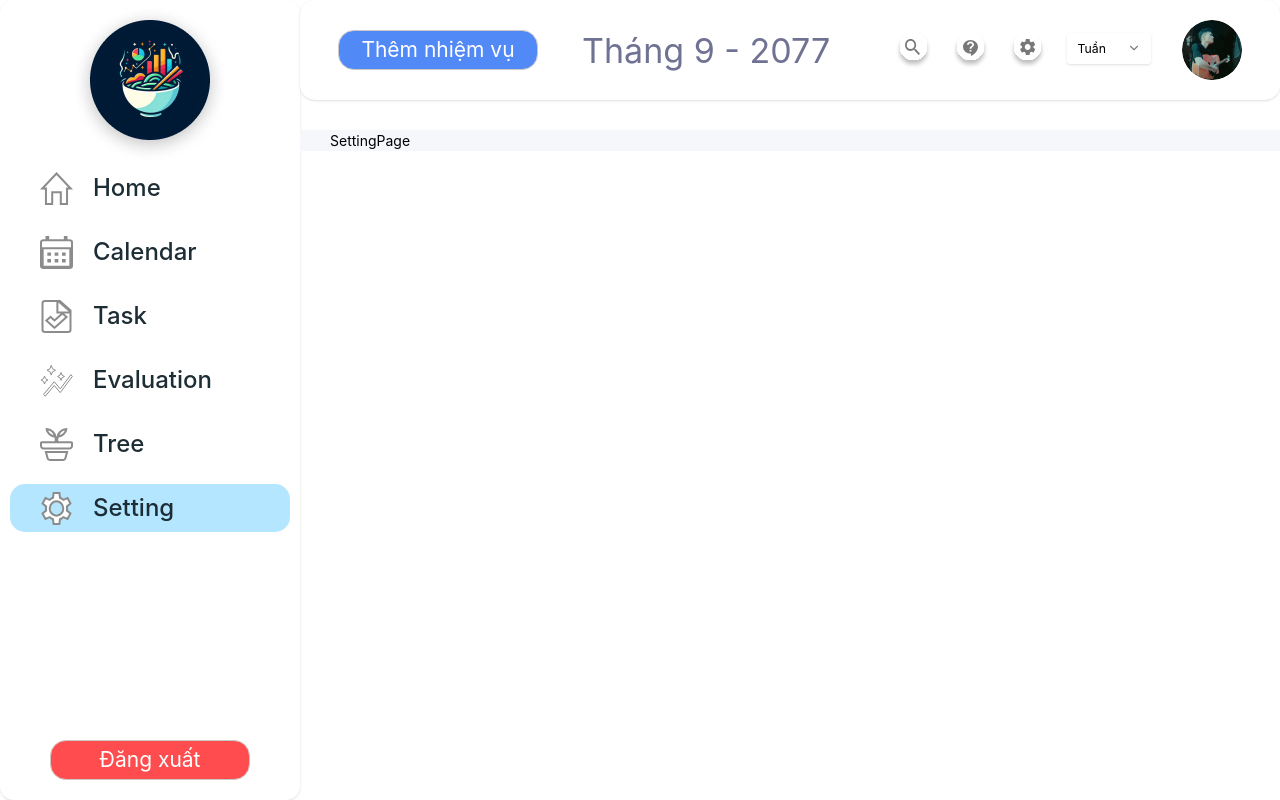
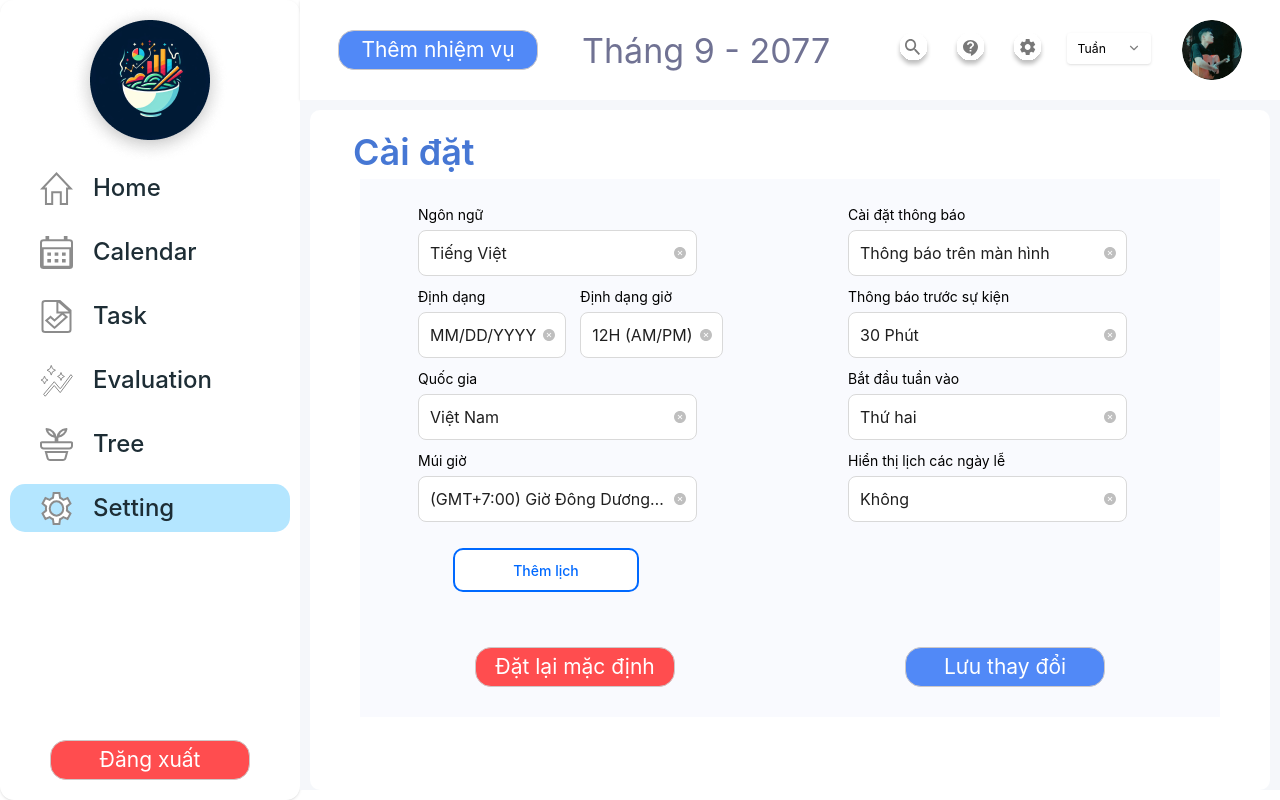
Before and after one commit to diata0210/UX-UI, a React (Vite) app: page /setting in a window 1280 px wide. Built offline with nearby package versions, Linux system fonts and the light colour scheme.

Commit message:
ui: setting

```diff
--- a/package.json
+++ b/package.json
@@ -38,6 +38,7 @@
     "@typescript-eslint/eslint-plugin": "^7.2.0",
     "@typescript-eslint/parser": "^7.2.0",
     "@vitejs/plugin-react": "^4.2.1",
+    "antd": "^5.17.0",
     "autoprefixer": "^10.4.19",
     "eslint": "^8.57.0",
     "eslint-plugin-react-hooks": "^4.6.0",
--- /dev/null
+++ b/src/assets/icons/return.tsx
@@ -0,0 +1,21 @@
+
+type Props = {}
+
+export default function ReturnIcon({ }: Props) {
+    return (
+        <svg
+            width={31}
+            height={31}
+            viewBox="0 0 31 31"
+            fill="none"
+            xmlns="http://www.w3.org/2000/svg"
+            className="flex-grow-0 flex-shrink-0"
+            preserveAspectRatio="none"
+        >
+            <path
+                d="M29.8123 13.8989H5.85276L20.1933 1.08989C20.4226 0.883427 20.2834 0.5 19.9803 0.5H16.3563C16.1966 0.5 16.0451 0.558989 15.9263 0.664326L0.451523 14.4803C0.309791 14.6067 0.196123 14.763 0.11822 14.9386C0.0403176 15.1142 0 15.3049 0 15.4979C0 15.6909 0.0403176 15.8816 0.11822 16.0572C0.196123 16.2328 0.309791 16.389 0.451523 16.5154L16.0164 30.4157C16.0779 30.4705 16.1516 30.5 16.2294 30.5H19.9763C20.2793 30.5 20.4185 30.1124 20.1892 29.9101L5.85276 17.1011H29.8123C29.9925 17.1011 30.1399 16.9494 30.1399 16.764V14.236C30.1399 14.0506 29.9925 13.8989 29.8123 13.8989Z"
+                fill="#4677D4"
+            />
+        </svg>
+    )
+}
--- a/src/components/layout/header/header.tsx
+++ b/src/components/layout/header/header.tsx
@@ -3,12 +3,12 @@ import SearchIcon from "@/assets/icons/search"
 import SettingIcon from "@/assets/icons/setting"
 import { Button } from "../../ui/button"
 import FilterTypeCalendar from "./filter-type-calendar"
-
+import { Link } from "react-router-dom"
 type Props = {}
 
 export default function Header({}: Props) {
   return (
-    <div className="h-[100px] w-full rounded-[15px] bg-white px-[38px] py-[19px] flex justify-between items-center shadow ">
+    <div className="h-[100px] w-full  bg-white px-[38px] py-[19px] flex justify-between items-center shadow ">
       <div className="flex gap-[44px] items-center">
         <Button variant="submit" className="">Thêm nhiệm vụ</Button>
         <div className="2xl:text-[40px] xl:text-[34px] text-[30px] text-[#707293]">
@@ -19,7 +19,7 @@ export default function Header({}: Props) {
         <div className="flex gap-[22px] justify-center">
           <SearchIcon />
           <ContactIcon/>
-          <SettingIcon/>
+          <Link to={'/setting'}><SettingIcon/></Link>
           <FilterTypeCalendar value="2"/>
         </div>
         <div className="">
--- a/src/components/layout/main-layout/index.tsx
+++ b/src/components/layout/main-layout/index.tsx
@@ -12,7 +12,7 @@ const MainLayout: React.FC<MainLayoutProps> = (props) => {
       <Sidebar/>
       <div className="flex flex-1 flex-col">
         <Header />
-        <div className="px-[30px] mt-[30px] bg-[#F5F7FA] w-full">
+        <div className="px-[10px]  bg-[#F5F7FA] w-full">
             <props.component />
         </div>
       </div>
--- /dev/null
+++ b/src/components/ui/cascaderInput.tsx
@@ -0,0 +1,44 @@
+import { Cascader } from 'antd';
+import type { CascaderProps, GetProp } from 'antd';
+
+type DefaultOptionType = GetProp<CascaderProps, 'options'>[number];
+
+interface Option {
+  value: string;
+  label: string;
+  children?: Option[];
+  disabled?: boolean;
+}
+
+interface CascaderInputProps {
+  label: string;
+  defaultvalue: string;
+  options: Option[];
+  width?: string;
+}
+
+const filter = (inputValue: string, path: DefaultOptionType[]) =>
+  path.some(
+    (option) => (option.label as string).toLowerCase().indexOf(inputValue.toLowerCase()) > -1,
+  );
+
+const CascaderInput: React.FC<CascaderInputProps> = ({ label, options, defaultvalue, width }) => {
+  return (
+    <div className='flex flex-col gap-[5px]'>
+      <div className=''>{label}</div>
+      <Cascader
+        className='w-full'
+        size='large'
+        style={{
+          height: '46px',
+          width: `${width}`,
+        }}
+        options={options}
+        defaultValue={[defaultvalue]}
+        showSearch={{ filter }}
+      />
+    </div>
+  )
+}
+
+export default CascaderInput;
--- a/src/page/SettingPage.tsx
+++ b/src/page/SettingPage.tsx
@@ -1,8 +1,150 @@
+import CascaderInput from "@/components/ui/cascaderInput";
+import { Button } from "@/components/ui/button";
+const language = [
+  {
+    value: 'vietnam',
+    label: 'Tiếng Việt',
+  },
+  {
+    value: 'english',
+    label: 'English',
+  },
+];
+
+const fomartDate = [
+  {
+    value: 'MM/DD/YYYY',
+    label: 'MM/DD/YYYY',
+  },
+  {
+    value: 'DD/MM/YYYY',
+    label: 'DD/MM/YYYY',
+  },
+];
+
+const fomartTime = [
+  {
+    value: '12',
+    label: '12H (AM/PM)',
+  },
+  {
+    value: '24',
+    label: '24H',
+  },
+];
+const country = [
+  {
+    value: 'vietnam',
+    label: 'Việt Nam',
+  },
+  {
+    value: 'usa',
+    label: 'Mỹ',
+  },
+];
+
+const timezone = [
+  {
+    value: '+7',
+    label: '(GMT+7:00) Giờ Đông Dương, TP Hồ Chí Minh',
+  },
+  {
+    value: '+5',
+    label: '(GMT+5:00) Nhật Bản, Hàn Quốc',
+  },
+];
+
+const notify = [
+  {
+    value: 'screen',
+    label: 'Thông báo trên màn hình',
+  },
+  {
+    value: 'mail',
+    label: 'Gửi qua email',
+  },
+];
+
+const notifyBefore = [
+  {
+    value: '15',
+    label: '15 Phút',
+  },
+  {
+    value: '30',
+    label: '30 Phút',
+  },
+];
+
+const weekStart = [
+  {
+    value: 'monday',
+    label: 'Thứ hai',
+  },
+  {
+    value: 'sunday',
+    label: 'Chủ Nhật',
+  },
+]
+
+const holidayDisplay = [
+  {
+    value: 'yes',
+    label: 'Có',
+  },
+  {
+    value: 'no',
+    label: 'Không',
+  },
+]
+
 
 type Props = {}
 
-export default function SettingPage({}: Props) {
+export default function SettingPage({ }: Props) {
   return (
-    <div>SettingPage</div>
+    <div
+      className=" setting-container flex  flex-col flex bg-white rounded-[10px] border-2 border-[#d9d9d9] mt-[10px] w-full h-[85vh] "
+
+    >
+      <div className='breadcrum'>
+        <div className='flex-grow-0 flex-shrink-0  text-[36px] font-semibold text-left text-[#4677d4] mt-[15px] ml-[43px]'>
+          Cài đặt
+        </div>
+      </div>
+      <div className="content mx-[50px] relative overflow-hidden bg-[#f9fafe] flex flex-col gap-[55px]">
+        <div className=' flex flex-row '>
+          <div className='content-left w-1/2 pl-[58px] mt-[25px] flex flex-col gap-[10px]'>
+
+            <CascaderInput label='Ngôn ngữ' options={language} defaultvalue='vietnam' width="75%" />
+            <div className='format flex flex-row gap-[14px] w-full' >
+              <CascaderInput label='Định dạng' options={fomartDate} defaultvalue='MM/DD/YYYY' />
+              <CascaderInput label='Định dạng giờ' options={fomartTime} defaultvalue='12' />
+            </div>
+            <CascaderInput label='Quốc gia' options={country} defaultvalue='vietnam' width="75%" />
+            <CascaderInput label='Múi giờ' options={timezone} defaultvalue='+7' width="75%" />
+            <div className=" ml-[35px] mt-[16px] flex justify-center items-center h-[44px] w-1/2 border-2 border-solid rounded-[10px] bg-white border-[#0069ff] text-[14px] font-medium text-[#0069ff]">
+              Thêm lịch
+            </div>
+          </div>
+
+          <div className='cotent-right  w-1/2 pl-[58px] mt-[25px] flex flex-col gap-[10px]'>
+            <CascaderInput label='Cài đặt thông báo' options={notify} defaultvalue='screen' width="75%" />
+            <CascaderInput label='Thông báo trước sự kiện' options={notifyBefore} defaultvalue='30' width="75%" />
+            <CascaderInput label='Bắt đầu tuần vào' options={weekStart} defaultvalue='monday' width="75%" />
+            <CascaderInput label='Hiển thị lịch các ngày lễ' options={holidayDisplay} defaultvalue='no' width="75%" />
+          </div>
+        </div>
+        <div className="submmit-button flex align-center justify-around mb-[30px]">
+          <Button variant="destructive" className="text-white ">Đặt lại mặc định</Button>
+          <Button variant="submit" className="text-white " >Lưu thay đổi</Button>
+        </div>
+
+      </div>
+
+
+
+
+    </div>
   )
 }
```
Also changed, not shown: 1 other file (tests, documents, lock files or other folders).
